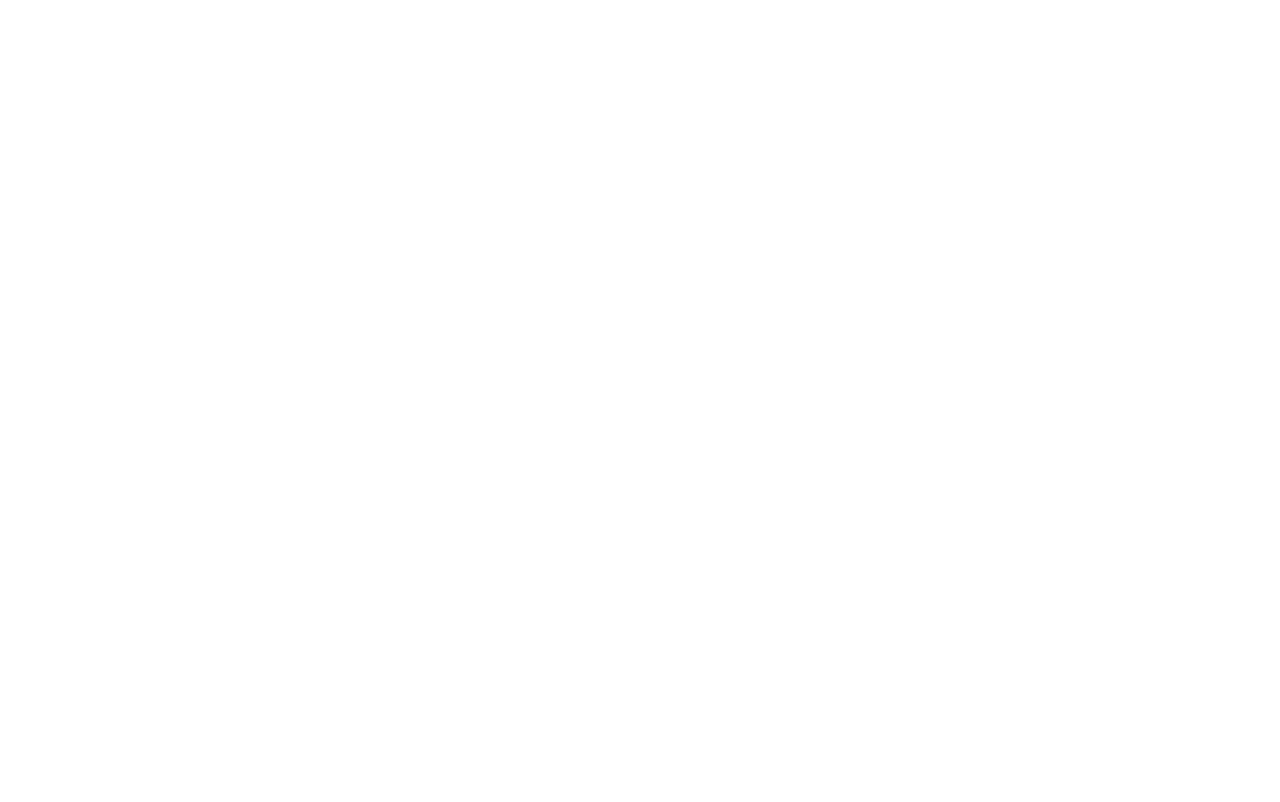
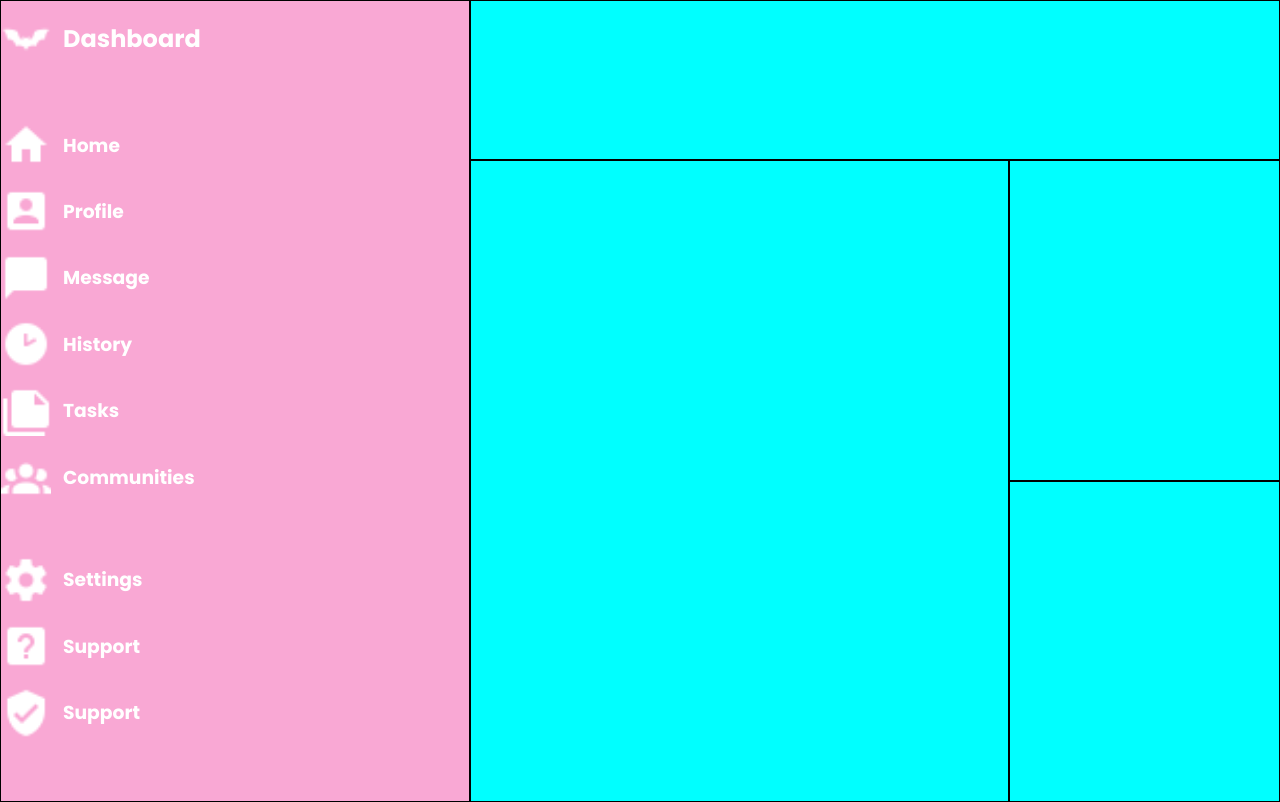
Before and after one commit to JustiniLinguini/admin-dashboard, a plain HTML site: page index.html in a window 1280 px wide. Drawn offline with Linux system fonts and the light colour scheme.

Commit message:
set up grid layout

```diff
--- a/index.html
+++ b/index.html
@@ -8,6 +8,78 @@
     <link rel="stylesheet" href="style.css">
 </head>
 <body>
+    <div id="content">
 
+        <header>
+
+        </header>
+
+        <nav>
+            <div id="dashboard-title" class="logo">
+                <img src="./icons/bat.png" alt="cute bat">
+                <h1>Dashboard</h1>
+            </div>
+            <div id="nav-link-container">
+                <div class="logo">
+                    <img src="./icons/home.png" alt="Home icon">
+                    <h3>Home</h3>
+                </div>
+                <div class="logo">
+                    <img src="./icons/account-box.png" alt="Profile icon">
+                    <h3>Profile</h3>
+                </div>
+                <div class="logo">
+                    <img src="./icons/message.png" alt="Message icon">
+                    <h3>Message</h3>
+                </div>
+                <div class="logo">
+                    <img src="./icons/clock-time-two.png" alt="History Icon">
+                    <h3>History</h3>
+                </div>
+                <div class="logo">
+                    <img src="./icons/note-multiple.png" alt="Tasks icon">
+                    <h3>Tasks</h3>
+                </div>
+                <div class="logo">
+                    <img src="./icons/account-group.png" alt="Communities icon">
+                    <h3>Communities</h3>
+                </div>
+            </div>
+
+            <div id="nav-settings-container">
+                <div class="logo">
+                    <img src="./icons/cog.png" alt="Settings icon">
+                    <h3>Settings</h3>
+                </div>
+                <div class="logo">
+                    <img src="./icons/help-box.png" alt="Support icon">
+                    <h3>Support</h3>
+                </div>
+                <div class="logo">
+                    <img src="./icons/shield-check.png" alt="Privacy icon">
+                    <h3>Support</h3>
+                </div>
+            </div>
+
+        </nav>
+
+        <div id="projects">
+            <div id="project1"></div>
+            <div id="project2"></div>
+            <div id="project3"></div>
+            <div id="project4"></div>
+            <div id="project5"></div>
+            <div id="project6"></div>
+        </div>
+
+        <div id="announcements">
+
+        </div>
+
+        <div id="trending">
+
+        </div>
+
+    </div>
 </body>
 </html>
--- a/style.css
+++ b/style.css
@@ -0,0 +1,67 @@
+@import url('https://fonts.googleapis.com/css2?family=Poppins:ital,wght@0,100;0,200;0,300;0,400;0,500;0,600;0,700;0,800;0,900;1,100;1,200;1,300;1,400;1,500;1,600;1,700;1,800;1,900&family=Roboto:wght@300&display=swap');
+
+body{
+    margin: 0;
+    font-family: 'Poppins', sans-serif;
+    background-color: aqua;
+}
+
+#content{
+    display: grid;
+    grid-template-columns: repeat(4 1fr);
+    grid-template-rows: 1fr 2fr 2fr;
+}
+
+header{
+    grid-row: 1 / 2;
+    grid-column: 2 / 5;
+    border: 1px solid black; /*debugging */
+}
+
+#projects{
+    grid-column: 2 / 4;
+    grid-row: 2 / 4;
+    border: 1px solid black; /*debugging */
+}
+
+#announcements{
+    grid-column: 4 / 5;
+    grid-row: 2 / 3;
+    border: 1px solid black; /*debugging */
+}
+
+#trending{
+    grid-column: 4 / 5;
+    grid-row: 3 / 4;
+    border: 1px solid black; /*debugging */
+}
+
+/* Nav styling */
+
+nav{
+    height: 100vh;
+    background-color: #f9a8d4;
+    color: white;
+    grid-column: 1 / 2;
+    grid-row: 1 / 4;
+    border: 1px solid black; /*debugging */
+}
+
+.logo>img{
+    width: 50px;
+    height: 50px;
+}
+
+.logo{
+    display: flex;
+    gap: 12px;
+    align-items: center;
+}
+
+#dashboard-title{
+    margin-bottom: 36px;
+}
+
+#nav-link-container{
+    margin-bottom: 36px;
+}
```
Also changed, not shown: icons/account-box.png (added), icons/account-group.png (added), icons/bat.png (added), icons/clock-time-two.png (added), icons/cog.png (added), icons/help-box.png (added), icons/home.png (added), icons/message.png (added), icons/note-multiple.png (added), icons/shield-check.png (added).
